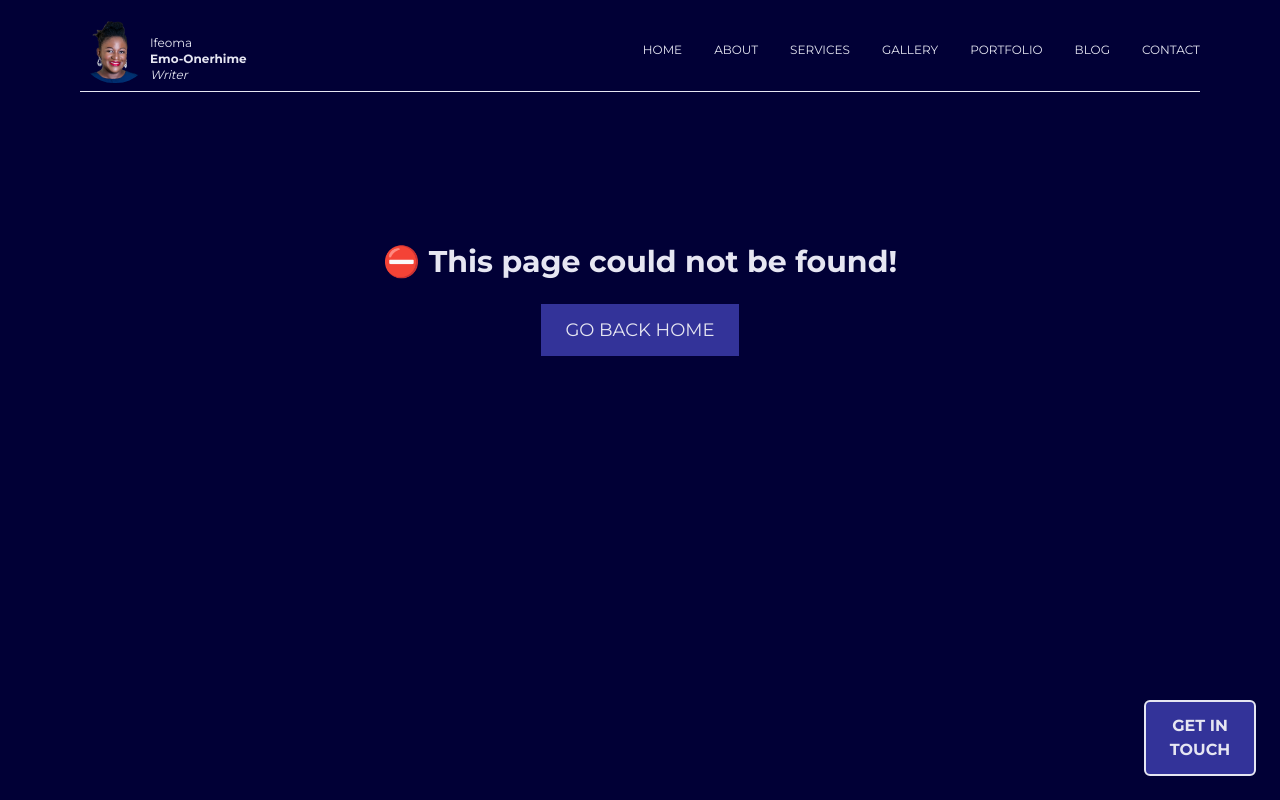
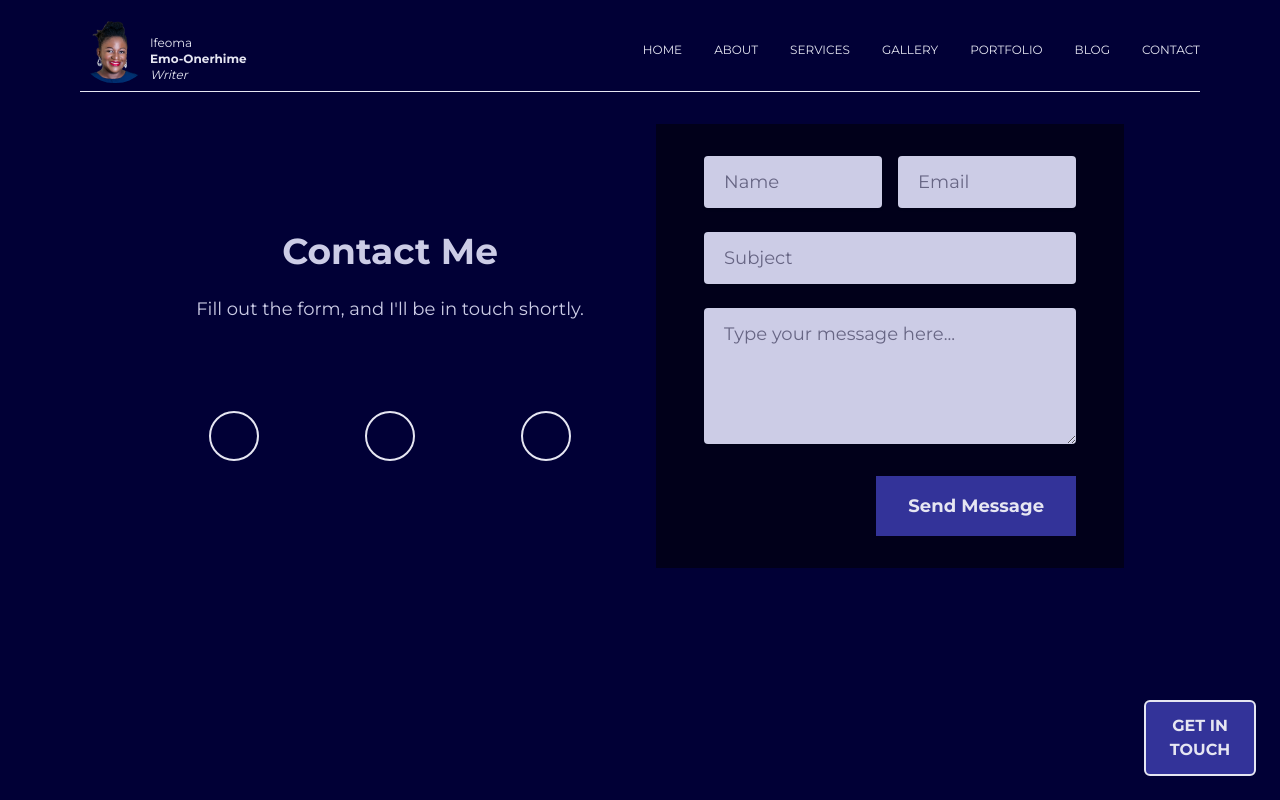
Before and after one commit to eonerhime/scriptwriter, a Next.js app: page /contact in a window 1280 px wide. Before the commit this address had no page. Built offline with nearby package versions, Linux system fonts and the light colour scheme.

Commit message:
Added Contact Me page

```diff
--- /dev/null
+++ b/src/app/contact/page.js
@@ -0,0 +1,10 @@
+import ContactMe from "@/components/ContactMe";
+
+// Shows on About only
+const metadata = {
+  title: "Contact Me | Ifeoma Emo-Onerhime",
+};
+
+export default function Page() {
+  return <ContactMe />;
+}
--- /dev/null
+++ b/src/components/ContactMe.js
@@ -0,0 +1,67 @@
+"use client";
+
+import { motion } from "framer-motion";
+import { SocialIcon } from "react-social-icons";
+import SubmitEnquiryForm from "./SubmitEnquiryForm";
+
+// Shows on Contact only
+const metadata = {
+  title: "Contact | Ifeoma Emo-Onerhime",
+};
+
+export default function Page() {
+  return (
+    <div className="mt-8 grid grid-cols-1 min-[840px]:grid-cols-2 gap-8 px-6 md:px-12">
+      {/* Contact Info Section */}
+      <div className="flex flex-col justify-center text-center">
+        <h2 className="text-4xl font-bold text-primary-100 mb-6">Contact Me</h2>
+
+        <motion.p
+          className="text-primary-100 text-lg mb-6"
+          initial={{ opacity: 0, y: 10 }}
+          animate={{ opacity: 1, y: 0 }}
+          transition={{ delay: 0.4, duration: 0.8 }}
+        >
+          Fill out the form, and I'll be in touch shortly.
+        </motion.p>
+
+        {/* Social Icons */}
+        <motion.div
+          className="grid grid-cols-3 justify-between place-items-center mt-16"
+          initial={{ opacity: 0 }}
+          animate={{ opacity: 1 }}
+          transition={{ delay: 0.6, duration: 0.8 }}
+        >
+          {[
+            { url: "https://facebook.com", delay: 0.7 },
+            { url: "https://instagram.com", delay: 0.8 },
+            { url: "https://linkedin.com/", delay: 0.9 },
+          ].map((social, index) => (
+            <motion.div
+              key={index}
+              initial={{ scale: 0.8, opacity: 0 }}
+              animate={{ scale: 1, opacity: 1 }}
+              transition={{ delay: social.delay, duration: 0.6 }}
+            >
+              <SocialIcon
+                bgColor="transparent"
+                url={social.url}
+                className="border-2 border-solid rounded-full"
+                target="_blank"
+              />
+            </motion.div>
+          ))}
+        </motion.div>
+      </div>
+
+      {/* Contact Form Section */}
+      <motion.div
+        initial={{ opacity: 0, x: 50 }}
+        animate={{ opacity: 1, x: 0 }}
+        transition={{ delay: 0.8, duration: 0.8 }}
+      >
+        <SubmitEnquiryForm />
+      </motion.div>
+    </div>
+  );
+}
--- /dev/null
+++ b/src/components/Spinner.js
@@ -0,0 +1,5 @@
+function Spinner() {
+  return <div className="spinner"></div>;
+}
+
+export default Spinner;
--- /dev/null
+++ b/src/components/SpinnerMini.js
@@ -0,0 +1,5 @@
+function SpinnerMini() {
+  return <div className='spinner-mini'></div>;
+}
+
+export default SpinnerMini;
--- /dev/null
+++ b/src/components/SubmitButton.js
@@ -0,0 +1,17 @@
+"use client";
+
+import { useFormStatus } from "react-dom";
+import Button from "./Button";
+
+const btnStyle =
+  "bg-primary-400 px-8 py-4 text-primary-50 font-semibold hover:bg-accent-950 transition-all disabled:cursor-not-allowed disabled:bg-gray-500 disabled:text-gray-300";
+
+export default function SubmitButton({ children, pendingLabel }) {
+  const { pending } = useFormStatus();
+
+  return (
+    <Button btnStyle={btnStyle} disabled={pending}>
+      {pending ? pendingLabel : children}
+    </Button>
+  );
+}
--- /dev/null
+++ b/src/components/SubmitEnquiryForm.js
@@ -0,0 +1,86 @@
+"use client";
+
+import { useState } from "react";
+import SubmitButton from "./SubmitButton";
+
+function SubmitEnquiryForm() {
+  const [formData, setFormData] = useState({
+    name: "",
+    email: "",
+    subject: "",
+    message: "",
+  });
+
+  const handleChange = (e) => {
+    const { name, value } = e.target;
+
+    // console.log(`Field changed: ${name}, New Value: ${value}`);
+
+    setFormData((prevData) => {
+      const updatedData = { ...prevData, [name]: value };
+      // console.log("Updated Form Data:", updatedData);
+
+      return updatedData;
+    });
+  };
+
+  return (
+    <form
+      action=""
+      className="bg-primary-900 py-8 px-12 text-lg flex gap-6 flex-col"
+    >
+      <div className="flex flex-col min-[840px]:flex-row gap-4 w-full max-w-full">
+        <input
+          type="text"
+          name="name"
+          placeholder="Name"
+          value={formData.name}
+          onChange={handleChange}
+          className="px-5 py-3 bg-primary-100 text-primary-800 w-full shadow-sm rounded-sm disabled:cursor-not-allowed disabled:bg-gray-600 disabled:text-gray-400"
+          required
+        />
+
+        <input
+          type="email"
+          name="email"
+          placeholder="Email"
+          value={formData.email}
+          onChange={handleChange}
+          className="px-5 py-3 bg-primary-100 text-primary-800 w-full shadow-sm rounded-sm disabled:cursor-not-allowed disabled:bg-gray-600 disabled:text-gray-400"
+          required
+        />
+      </div>
+
+      <div>
+        <input
+          type="text"
+          name="subject"
+          placeholder="Subject"
+          value={formData.subject}
+          onChange={handleChange}
+          className="px-5 py-3 bg-primary-100 text-primary-800 w-full shadow-sm rounded-sm disabled:cursor-not-allowed disabled:bg-gray-600 disabled:text-gray-400"
+          required
+        />
+      </div>
+
+      <div>
+        <textarea
+          rows="4"
+          cols="50"
+          name="message"
+          placeholder="Type your message here..."
+          value={formData.message}
+          onChange={handleChange}
+          className="px-5 py-3 bg-primary-100 text-primary-800 w-full shadow-sm rounded-sm disabled:cursor-not-allowed disabled:bg-gray-600 disabled:text-gray-400"
+          required
+        />
+      </div>
+
+      <div className="flex justify-end items-center gap-6">
+        <SubmitButton pendingLabel="Sending...">Send Message</SubmitButton>
+      </div>
+    </form>
+  );
+}
+
+export default SubmitEnquiryForm;
```
